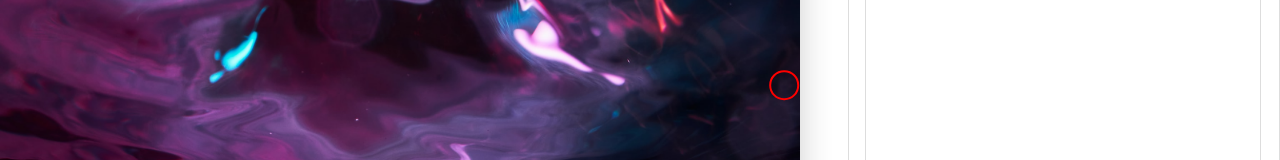
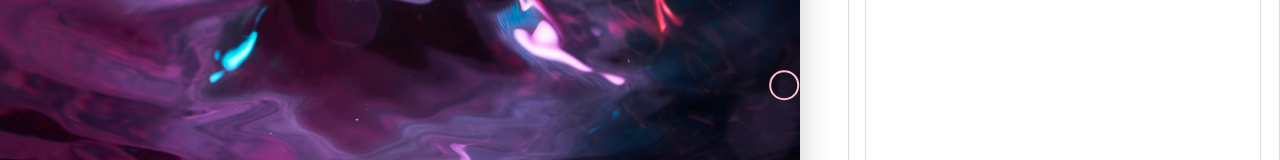
Before and after one commit to ChrisCoastal/rainbeau, a React (Create React App) app: page / in a window 1280 px wide. Shown: the part 566-726 px from the top of the page. Built offline with nearby package versions, Linux system fonts and the light colour scheme.

Commit message:
add marker movement wip

```diff
--- a/src/@types/types.d.ts
+++ b/src/@types/types.d.ts
@@ -5,7 +5,7 @@ interface appState {
 }
 
 interface ReducerActions {
-  type: 'setImages' | 'setPalette';
+  type: 'setImages' | 'addPalette' | 'replacePalette';
   payload?: any;
 }
 
--- a/src/components/CanvasImage/CanvasImage.tsx
+++ b/src/components/CanvasImage/CanvasImage.tsx
@@ -139,7 +139,7 @@ const CanvasImage: FC<CanvasImageProps> = ({ palette, dispatch }) => {
         console.log(rgbValue);
         console.log(canvasRef.current?.getBoundingClientRect());
 
-        dispatch({ type: 'setPalette', payload: rgbValue });
+        dispatch({ type: 'addPalette', payload: rgbValue });
       };
 
       // asign image src to canvas context
--- a/src/components/CanvasMarker/CanvasMarkers.tsx
+++ b/src/components/CanvasMarker/CanvasMarkers.tsx
@@ -34,7 +34,7 @@ const CanvasMarkers: FC<CanvasMarkerProps> = ({
   canvasBound,
   dispatch,
 }) => {
-  const [mouseDown, setMouseDown] = useState<boolean>(false);
+  const [mouseDown, setMouseDown] = useState<number>(-1);
   const [isMoving, setIsMoving] = useState<boolean>(false);
   // const [prevMarkerPos, setPrevMarkerPos] = useState<MarkerPos>({ x, y });
   // const [markerPos, setMarkerPos] = useState<MarkerPos>({ x, y });
@@ -52,14 +52,17 @@ const CanvasMarkers: FC<CanvasMarkerProps> = ({
 
   // }, [xPos, yPos]);
 
-  const mouseDownHandler = () => {
-    setMouseDown(true);
+  const mouseDownHandler = (e: React.MouseEvent, num: number) => {
+    console.log('mouseDown', num);
+
+    setMouseDown(num);
   };
 
   const moveMarkerHandler = (e: React.MouseEvent) => {
+    if (mouseDown === -1) return;
+
     console.log('moving!');
-
-    if (!isMoving) return;
+    const marker = mouseDown;
     e.preventDefault();
     e.stopPropagation();
     const MAX_XY = 700;
@@ -72,6 +75,14 @@ const CanvasMarkers: FC<CanvasMarkerProps> = ({
     // isMoving &&
     //   setMarkerPos((prev) => ({ x: prev.x + mouseX, y: prev.y + mouseY }));
     console.log(mouseX, mouseY);
+
+    const newPalette = [...palette];
+    newPalette[marker].xy = {
+      xPos: (newPalette[marker].xy.xPos += mouseX),
+      yPos: (newPalette[marker].xy.yPos += mouseY),
+    };
+
+    dispatch({ type: 'replacePalette', payload: newPalette });
   };
 
   const markersPos = palette.map((marker, index) => {
@@ -83,6 +94,7 @@ const CanvasMarkers: FC<CanvasMarkerProps> = ({
         key={uuidv4()}
         y={yPos}
         x={xPos}
+        num={index}
         canvasBound={canvasBound}
         mouseDownHandler={mouseDownHandler}
       />
--- a/src/components/CanvasMarker/Marker.styles.tsx
+++ b/src/components/CanvasMarker/Marker.styles.tsx
@@ -1,11 +1,12 @@
 import styled from '@emotion/styled';
 
-interface MarkerProps {
+interface CircleProps {
   y: number;
   x: number;
+  num: number;
 }
 
-export const Circle = styled.div<MarkerProps>`
+export const Circle = styled.div<CircleProps>`
   position: absolute;
   top: ${(props) => `${props.y}px`};
   left: ${(props) => `${props.x}px`};
@@ -14,8 +15,17 @@ export const Circle = styled.div<MarkerProps>`
   border-radius: 50%;
   transform: translate(-50%, -50%);
   /* background-color: pink; */
-  border: 2px solid red;
+  border: 2px solid pink;
   /* mix-blend-mode: exclusion; */
 
   cursor: grab;
+
+  &::after {
+    /* content: ${(props) => props.num}; */
+    content: '1';
+    position: absolute;
+    left: 1.8rem;
+    top: -1rem;
+    color: pink;
+  }
 `;
--- a/src/components/CanvasMarker/Marker.tsx
+++ b/src/components/CanvasMarker/Marker.tsx
@@ -7,8 +7,9 @@ import { Circle } from './Marker.styles';
 interface MarkerProps {
   y: number;
   x: number;
+  num: number;
   canvasBound: DOMRect | undefined;
-  mouseDownHandler: (e: React.MouseEvent) => void;
+  mouseDownHandler: (e: React.MouseEvent, num: number) => void;
 }
 
 interface MarkerPos {
@@ -16,7 +17,13 @@ interface MarkerPos {
   y: number;
 }
 
-const Marker: FC<MarkerProps> = ({ x, y, canvasBound, mouseDownHandler }) => {
+const Marker: FC<MarkerProps> = ({
+  x,
+  y,
+  num,
+  canvasBound,
+  mouseDownHandler,
+}) => {
   const [isMoving, setIsMoving] = useState<boolean>(false);
   const [prevMarkerPos, setPrevMarkerPos] = useState<MarkerPos>({ x, y });
   const [markerPos, setMarkerPos] = useState<MarkerPos>({ x, y });
@@ -26,23 +33,23 @@ const Marker: FC<MarkerProps> = ({ x, y, canvasBound, mouseDownHandler }) => {
 
   console.log('startXY', canvasBound, x, y);
 
-  const markerPosHandler = (e: MouseEvent) => {
-    if (!isMoving) return;
-    e.preventDefault();
-    e.stopPropagation();
-    const MAX_XY = 700;
-    // const mouseX = Math.min(e.clientX, MAX_XY);
-    // const mouseY = Math.min(e.clientY, MAX_XY);
-    const mouseX = e.movementX;
-    const mouseY = e.movementY;
+  // const markerPosHandler = (e: MouseEvent) => {
+  //   if (!isMoving) return;
+  //   e.preventDefault();
+  //   e.stopPropagation();
+  //   const MAX_XY = 700;
+  //   // const mouseX = Math.min(e.clientX, MAX_XY);
+  //   // const mouseY = Math.min(e.clientY, MAX_XY);
+  //   const mouseX = e.movementX;
+  //   const mouseY = e.movementY;
 
-    isMoving && setPrevMarkerPos({ x, y });
-    isMoving &&
-      setMarkerPos((prev) => ({ x: prev.x + mouseX, y: prev.y + mouseY }));
-    console.log(mouseX, mouseY);
+  //   isMoving && setPrevMarkerPos({ x, y });
+  //   isMoving &&
+  //     setMarkerPos((prev) => ({ x: prev.x + mouseX, y: prev.y + mouseY }));
+  //   console.log(mouseX, mouseY);
 
-    return;
-  };
+  //   return;
+  // };
 
   // const markerMouseOutHandler = () => {
   //   return;
@@ -57,7 +64,8 @@ const Marker: FC<MarkerProps> = ({ x, y, canvasBound, mouseDownHandler }) => {
       ref={circleRef}
       x={markerPos.x}
       y={markerPos.y}
-      onMouseDown={mouseDownHandler}
+      num={num}
+      onMouseDown={(e) => mouseDownHandler(e, num)}
       // onDrag={() => setIsMoving(true)}
       // onDragEnd={() => setIsMoving(false)}
       onMouseUp={() => setIsMoving(false)}
--- a/src/utils/reducer.ts
+++ b/src/utils/reducer.ts
@@ -5,8 +5,10 @@ export const reducer = (state: appState, action: ReducerActions): appState => {
   switch (type) {
     case 'setImages':
       return { ...state, images: payload };
-    case 'setPalette':
+    case 'addPalette':
       return { ...state, palette: [...state.palette, payload] };
+    case 'replacePalette':
+      return { ...state, palette: payload };
     default:
       return state;
   }
```
